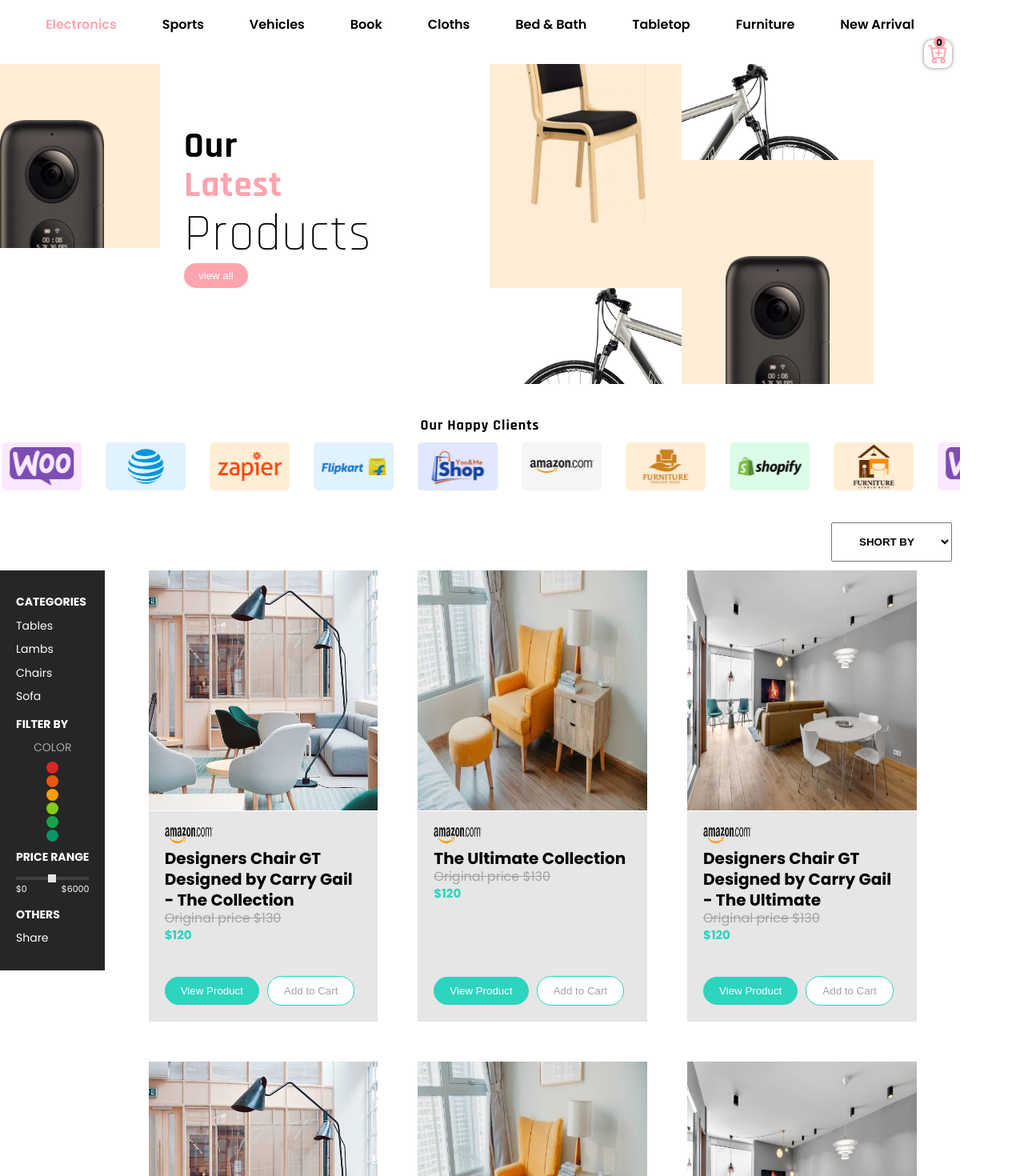
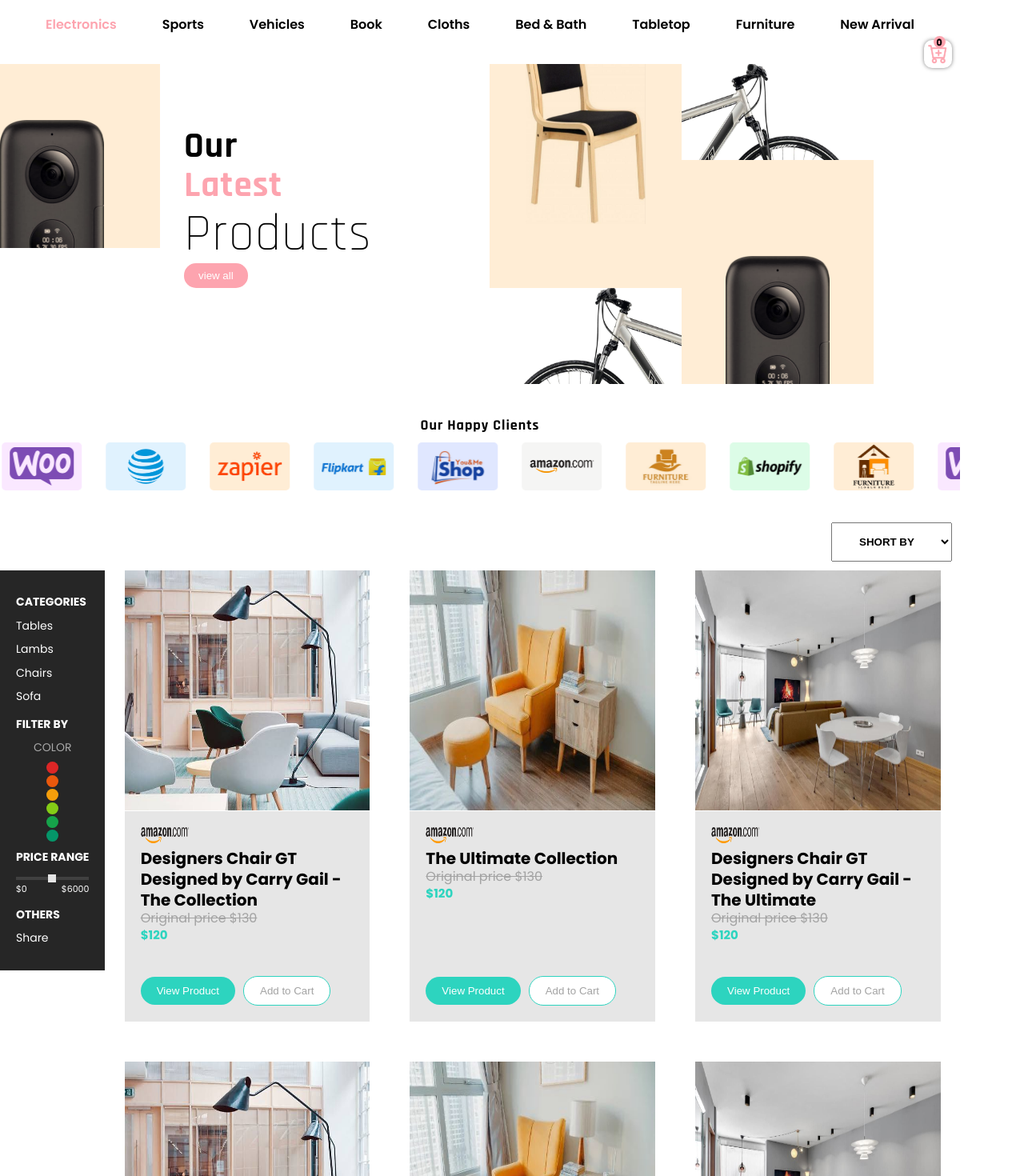
Before and after one commit to Gowtham-Mathiyazhagan/Tudo_Task, a React (Vite) app: page / in a window 1280 px wide. Shown: the top 1470 px of the page at 80% size. Built offline with nearby package versions, Linux system fonts and the light colour scheme.

Commit message:
Change Pushed to repo

```diff
--- a/src/App.jsx
+++ b/src/App.jsx
@@ -63,10 +63,10 @@ function cartReducer(initialvalue,action){
   }
   case "plus":{
 
-    return initialvalue.map(val=>val.id===action.id ? {...val,rate:val.rate+120,times:val.times++}:val)
+    return initialvalue.map(val=>val.id===action.id ? {...val,rate:val.rate+120,times:val.times++} : val)
   }
   case "minus":{
-    return initialvalue.map(val=>val.id===action.id ? {...val,rate:val.rate-120,times:val.times--}:val)
+    return initialvalue.map(val=>val.id===action.id ? {...val,rate:val.rate-120,times:val.times--} : val)
   }
   case "delete":{
     return initialvalue.filter(val=> val.id !== action.id );
--- a/src/assets/css/card.css
+++ b/src/assets/css/card.css
@@ -214,10 +214,6 @@ footer {
   .card-component {
     display: flex;
   }
-  .card-container {
-    width: 70%;
-    margin: 0px auto 0 auto;
-  }
   .sidebar {
     max-height: 500px;
     display: flex;
@@ -225,9 +221,11 @@ footer {
     justify-content: space-evenly;
   }
   .card-container {
-    width: 80%;
+    width: 85%;
     grid-template-columns: repeat(3, 1fr);
     justify-content: center;
+    margin: 0px auto 0 auto;
+
   }
 
   .padding .wrapper{
--- a/src/main.jsx
+++ b/src/main.jsx
@@ -2,7 +2,6 @@ import React from "react";
 import ReactDOM from "react-dom/client";
 import "../node_modules/bootstrap-icons/font/bootstrap-icons.min.css";
 import {App} from "./App.jsx";
-// import "../src/app.css";
 import './App.css'
 import { BrowserRouter } from "react-router-dom";
 
```
